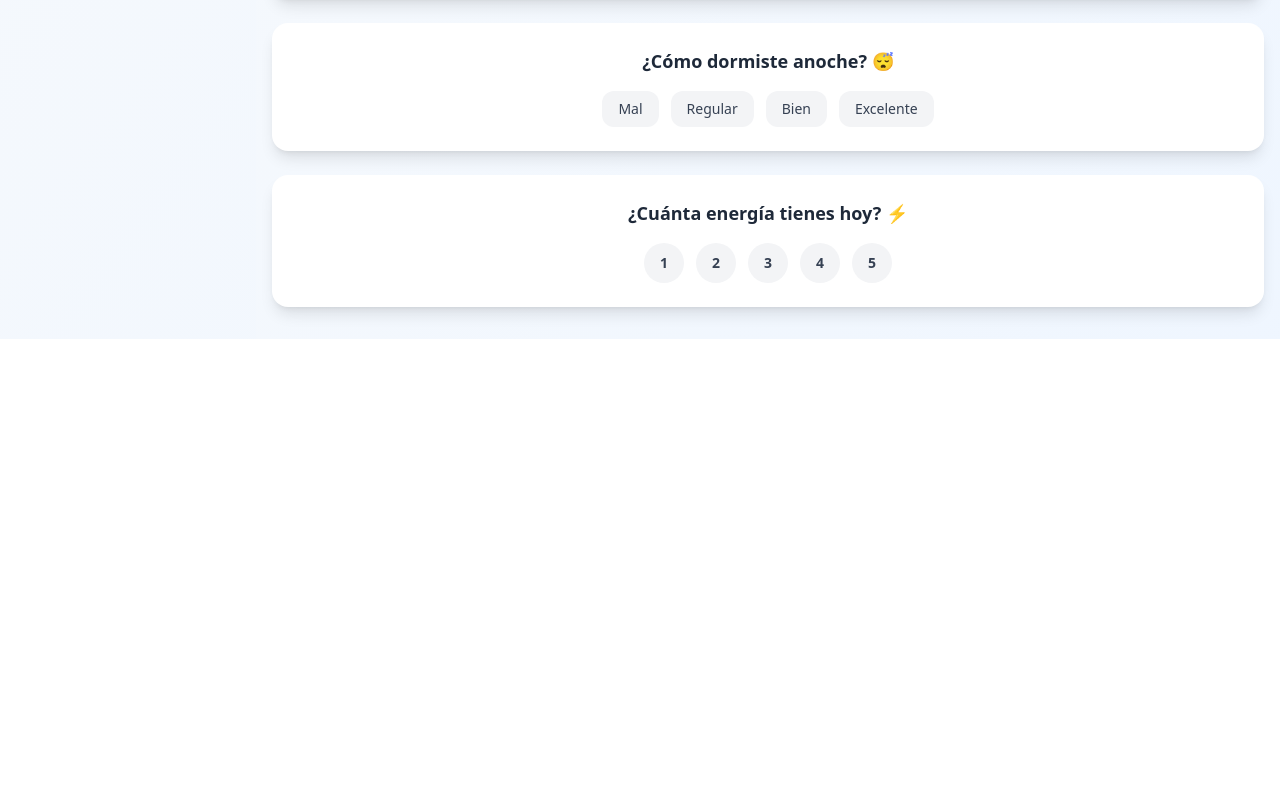
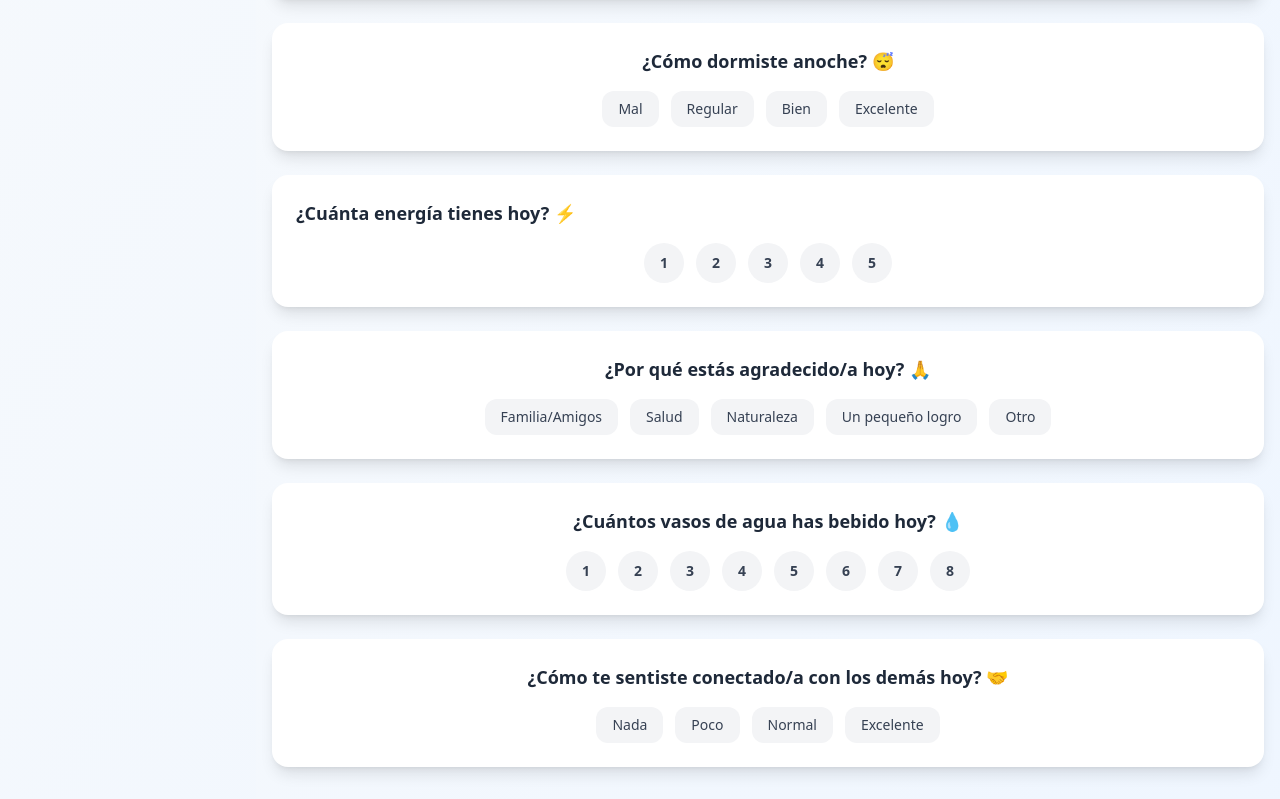
Before and after one commit to RonyOz/virtus-app, a React (Vite) app: page / in a window 1280 px wide. Shown: the part 1361-2160 px from the top of the page. Before the commit the page ends 1700 px from the top, so only its background shows below. Built offline with nearby package versions, Linux system fonts and the light colour scheme; no server answers.

Commit message:
Modified the home page

```diff
--- a/src/contexts/WellnessContext.tsx
+++ b/src/contexts/WellnessContext.tsx
@@ -51,6 +51,9 @@ interface WellnessContextType {
   completeGoal: (goalId: string) => void;
   motivationalMessage: string;
   toggleGoalCompleted: (id: string) => void;
+  updatePetHappiness: (happiness: number) => void; // Added for gamification
+  addVirtualCurrency: (amount: number) => void; // Added for gamification
+  virtualCurrency: number; // Added for gamification
 }
 
 const WellnessContext = createContext<WellnessContextType | undefined>(undefined);
@@ -121,6 +124,7 @@ export function WellnessProvider({ children }: { children: ReactNode }) {
   const [motivationalMessage] = useState(
     motivationalMessages[Math.floor(Math.random() * motivationalMessages.length)]
   );
+  const [virtualCurrency, setVirtualCurrency] = useState(0); // New state for virtual currency
 
   /**
    * Updates wellness data with new values
@@ -173,6 +177,16 @@ export function WellnessProvider({ children }: { children: ReactNode }) {
     );
   }
 
+  // New function to update pet happiness directly
+  const updatePetHappiness = (happiness: number) => {
+    setPet(prev => ({ ...prev, happiness: Math.min(100, happiness) }));
+  };
+
+  // New function to add virtual currency
+  const addVirtualCurrency = (amount: number) => {
+    setVirtualCurrency(prev => prev + amount);
+  };
+
   /**
    * Effect to update pet status over time
    * Pet happiness and health decay if not cared for
@@ -205,7 +219,10 @@ export function WellnessProvider({ children }: { children: ReactNode }) {
       feedPet,
       completeGoal,
       motivationalMessage,
-      toggleGoalCompleted: toggleGoalCompleted
+      toggleGoalCompleted,
+      updatePetHappiness, // Added to context
+      addVirtualCurrency, // Added to context
+      virtualCurrency // Added to context
     }}>
       {children}
     </WellnessContext.Provider>
--- a/src/pages/Home.tsx
+++ b/src/pages/Home.tsx
@@ -10,7 +10,7 @@ import { Pet } from '../components/Pet';
  * Modern mobile-first design with cards and animations
  */
 const Home: React.FC = () => {
-  const { pet, dailyGoals, streak, motivationalMessage, wellnessData, toggleGoalCompleted } = useWellness();
+  const { pet, dailyGoals, streak, motivationalMessage, wellnessData, toggleGoalCompleted, updatePetHappiness, addVirtualCurrency } = useWellness();
 
   const completedGoals = dailyGoals.filter(goal => goal.completed).length;
   const completionPercentage = (completedGoals / dailyGoals.length) * 100;
@@ -18,11 +18,22 @@ const Home: React.FC = () => {
   const [dailyAnswers, setDailyAnswers] = useState({
     catMood: '',
     sleepQuality: '',
-    energyLevel: ''
+    energyLevel: '',
+    gratitude: '',
+    hydration: '',
+    socialConnection: ''
   });
 
   const handleAnswer = (questionKey: string, answer: string) => {
-    setDailyAnswers(prev => ({ ...prev, [questionKey]: answer }));
+    setDailyAnswers(prev => {
+      const newAnswers = { ...prev, [questionKey]: answer };
+      // Gamification: Increase pet happiness and add virtual currency for answering questions
+      if (updatePetHappiness && addVirtualCurrency) {
+        updatePetHappiness(pet.happiness + 1); // Small happiness boost
+        addVirtualCurrency(5); // Add 5 units of virtual currency
+      }
+      return newAnswers;
+    });
   };
 
   /**
@@ -181,8 +192,7 @@ const Home: React.FC = () => {
                 className="flex items-center w-full text-left focus:outline-none"
                 disabled={goal.completed}
               >
-              <div className={`w-5 h-5 rounded-full border-2 mr-3 flex items-center justify-center ${
-                goal.completed
+                <div className={`w-5 h-5 rounded-full border-2 mr-3 flex items-center justify-center ${goal.completed
                   ? 'bg-green-500 border-green-500'
                   : 'border-gray-300'
                   }`}>
@@ -190,8 +200,7 @@ const Home: React.FC = () => {
                     <span className="text-white text-xs font-bold">✓</span>
                   )}
                 </div>
-              <span className={`flex-1 ${
-                goal.completed
+                <span className={`flex-1 ${goal.completed
                   ? 'text-gray-500 line-through'
                   : 'text-gray-700'
                   }`}>
@@ -262,8 +271,7 @@ const Home: React.FC = () => {
                   src={src}
                   onClick={() => handleAnswer('catMood', src)}
                   alt={label}
-                  className={`w-20 h-20 object-cover rounded-xl border-2 cursor-pointer transition-all duration-300 flex-shrink-0 ${
-                    dailyAnswers.catMood === src
+                  className={`w-20 h-20 object-cover rounded-xl border-2 cursor-pointer transition-all duration-300 flex-shrink-0 ${dailyAnswers.catMood === src
                     ? 'border-indigo-500 scale-105 shadow-md'
                     : 'border-transparent hover:border-gray-300'
                     }`}
@@ -293,6 +301,7 @@ const Home: React.FC = () => {
           )}
         </motion.div>
 
+        {/* Daily Questions - Sleep Quality */}
         <motion.div variants={itemVariants} className="bg-white rounded-2xl p-6 shadow-lg">
           <h3 className="text-lg font-semibold text-gray-800 mb-4 text-center">
             ¿Cómo dormiste anoche? 😴
@@ -302,8 +311,7 @@ const Home: React.FC = () => {
               <button
                 key={label}
                 onClick={() => handleAnswer('sleepQuality', label)}
-                className={`px-4 py-2 rounded-xl text-sm font-medium transition-all duration-200 ${
-                  dailyAnswers.sleepQuality === label
+                className={`px-4 py-2 rounded-xl text-sm font-medium transition-all duration-200 ${dailyAnswers.sleepQuality === label
                   ? 'bg-gradient-to-r from-green-500 to-emerald-600 text-white shadow-lg scale-105'
                   : 'bg-gray-100 text-gray-700 hover:bg-gray-200'
                   }`}
@@ -314,8 +322,9 @@ const Home: React.FC = () => {
           </div>
         </motion.div>
 
+        {/* Daily Questions - Energy Level */}
         <motion.div variants={itemVariants} className="bg-white rounded-2xl p-6 shadow-lg">
-          <h3 className="text-lg font-semibold text-gray-800 mb-4 text-center">
+          <h3 className="text-lg font-semibold text-gray-800 mb-4">
             ¿Cuánta energía tienes hoy? ⚡
           </h3>
           <div className="flex justify-center gap-3">
@@ -323,8 +332,7 @@ const Home: React.FC = () => {
               <button
                 key={level}
                 onClick={() => handleAnswer('energyLevel', String(level))}
-                className={`w-10 h-10 rounded-full text-sm font-bold transition-all duration-200 ${
-                  dailyAnswers.energyLevel === String(level)
+                className={`w-10 h-10 rounded-full text-sm font-bold transition-all duration-200 ${dailyAnswers.energyLevel === String(level)
                   ? 'bg-gradient-to-r from-yellow-400 to-orange-500 text-white shadow-lg scale-110'
                   : 'bg-gray-100 text-gray-700 hover:bg-gray-200'
                   }`}
@@ -334,6 +342,78 @@ const Home: React.FC = () => {
             ))}
           </div>
         </motion.div>
+
+        {/* Daily Questions - Gratitude */}
+        <motion.div variants={itemVariants} className="bg-white rounded-2xl p-6 shadow-lg">
+          <h3 className="text-lg font-semibold text-gray-800 mb-4 text-center">
+            ¿Por qué estás agradecido/a hoy? 🙏
+          </h3>
+          <div className="flex justify-center gap-3 flex-wrap">
+            {['Familia/Amigos', 'Salud', 'Naturaleza', 'Un pequeño logro', 'Otro'].map((label) => (
+              <button
+                key={label}
+                onClick={() => handleAnswer('gratitude', label)}
+                className={`px-4 py-2 rounded-xl text-sm font-medium transition-all duration-200 ${dailyAnswers.gratitude === label
+                  ? 'bg-gradient-to-r from-purple-500 to-pink-600 text-white shadow-lg scale-105'
+                  : 'bg-gray-100 text-gray-700 hover:bg-gray-200'
+                  }`}
+              >
+                {label}
+              </button>
+            ))}
+          </div>
+          {dailyAnswers.gratitude === 'Otro' && (
+            <input
+              type="text"
+              placeholder="Escribe aquí..."
+              className="mt-4 w-full p-2 border border-gray-300 rounded-lg focus:outline-none focus:ring-2 focus:ring-purple-500"
+              onBlur={(e) => handleAnswer('gratitude', e.target.value)}
+            />
+          )}
+        </motion.div>
+
+        {/* Daily Questions - Hydration Level */}
+        <motion.div variants={itemVariants} className="bg-white rounded-2xl p-6 shadow-lg">
+          <h3 className="text-lg font-semibold text-gray-800 mb-4 text-center">
+            ¿Cuántos vasos de agua has bebido hoy? 💧
+          </h3>
+          <div className="flex justify-center gap-3">
+            {[1, 2, 3, 4, 5, 6, 7, 8].map(level => (
+              <button
+                key={level}
+                onClick={() => handleAnswer('hydration', String(level))}
+                className={`w-10 h-10 rounded-full text-sm font-bold transition-all duration-200 ${dailyAnswers.hydration === String(level)
+                  ? 'bg-gradient-to-r from-blue-400 to-cyan-500 text-white shadow-lg scale-110'
+                  : 'bg-gray-100 text-gray-700 hover:bg-gray-200'
+                  }`}
+              >
+                {level}
+              </button>
+            ))}
+          </div>
+        </motion.div>
+
+        {/* Daily Questions - Social Connection */}
+        <motion.div variants={itemVariants} className="bg-white rounded-2xl p-6 shadow-lg">
+          <h3 className="text-lg font-semibold text-gray-800 mb-4 text-center">
+            ¿Cómo te sentiste conectado/a con los demás hoy? 🤝
+          </h3>
+          <div className="flex justify-center gap-3">
+            {['Nada', 'Poco', 'Normal', 'Excelente'].map((label) => (
+              <button
+                key={label}
+                onClick={() => handleAnswer('socialConnection', label)}
+                className={`px-4 py-2 rounded-xl text-sm font-medium transition-all duration-200 ${dailyAnswers.socialConnection === label
+                  ? 'bg-gradient-to-r from-teal-500 to-green-600 text-white shadow-lg scale-105'
+                  : 'bg-gray-100 text-gray-700 hover:bg-gray-200'
+                  }`}
+              >
+                {label}
+              </button>
+            ))}
+          </div>
+        </motion.div>
+
       </motion.div>
     </div>
   );
```
Lines whose indentation alone changed are shown as unchanged.
